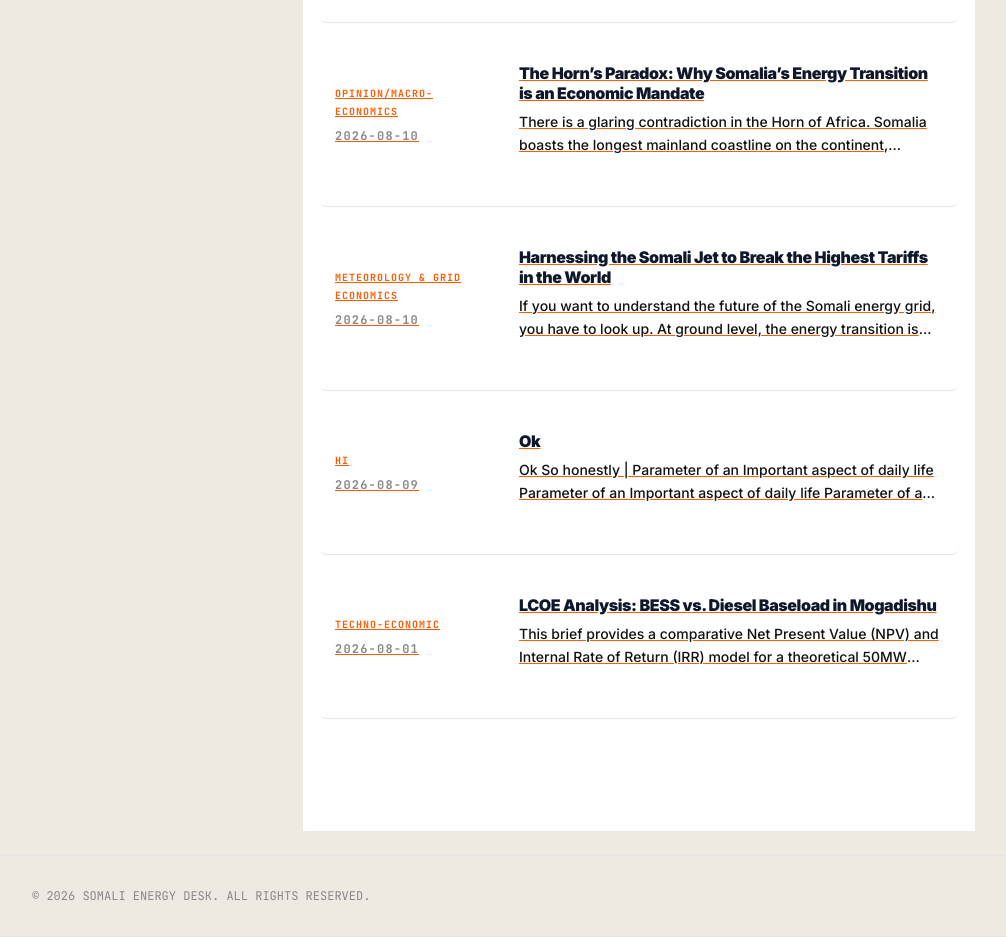
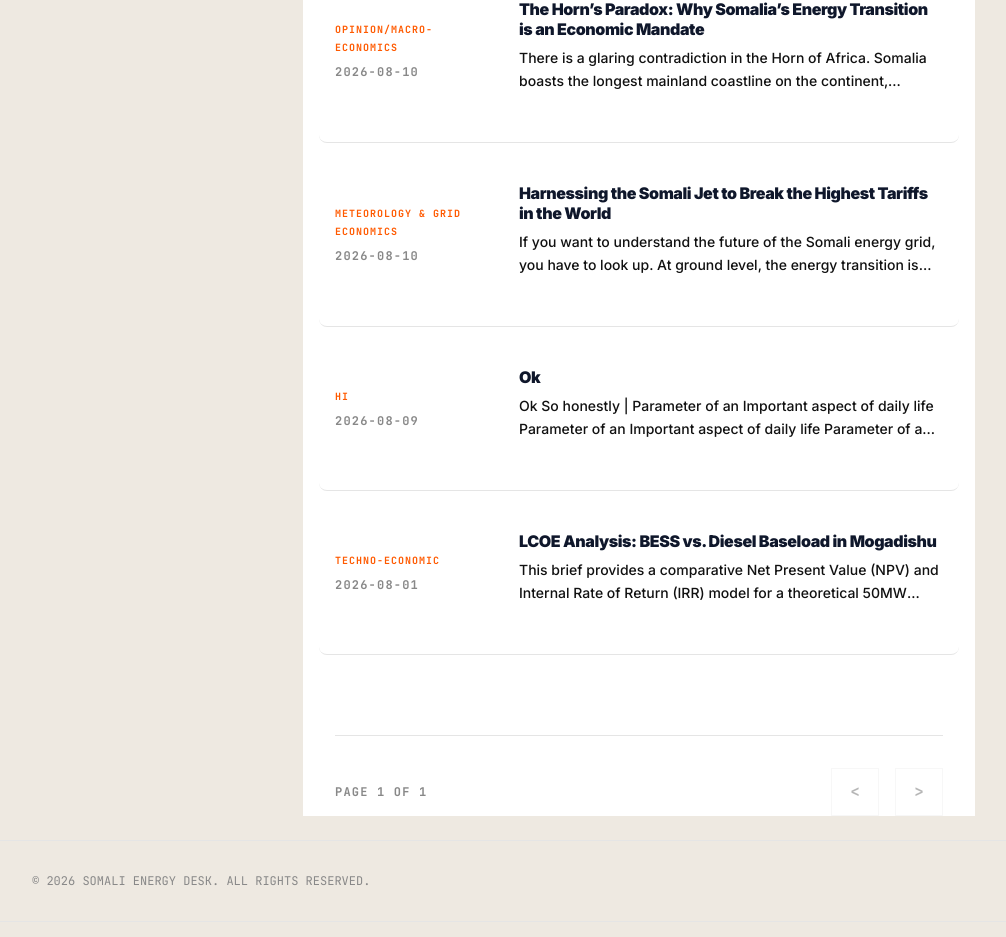
Before and after one commit to engnrhussein/somali-energy-desk, a Next.js app: page /briefs in a window 1280 px wide. Shown: the part 371-1308 px from the top of the page, without its empty margins (1-1007 px from the left). Built offline with nearby package versions, Linux system fonts and the light colour scheme.

Commit message:
fix: hard revert to original layout and apply css overrides for red underlines and spacing

```diff
--- a/src/app/briefs/page.tsx
+++ b/src/app/briefs/page.tsx
@@ -56,7 +56,7 @@ export default function BriefsPage() {
   return (
     <div className="flex flex-col min-h-full">
 
-      <section className="px-8 py-16 flex-1 bg-white">
+      <section className="px-8 flex-1 bg-white">
         <BriefsListClient briefs={briefs} />
       </section>
     </div>
--- a/src/components/BriefsListClient.tsx
+++ b/src/components/BriefsListClient.tsx
@@ -17,7 +17,7 @@ interface Props {
 
 export default function BriefsListClient({ briefs }: Props) {
   const [currentPage, setCurrentPage] = useState(1);
-  const itemsPerPage = 15;
+  const itemsPerPage = 10;
   const totalPages = Math.max(1, Math.ceil(briefs.length / itemsPerPage));
 
   const startIndex = (currentPage - 1) * itemsPerPage;
@@ -44,7 +44,7 @@ export default function BriefsListClient({ briefs }: Props) {
           <Link
             key={brief.slug}
             href={`/briefs/${brief.slug}`}
-            className="group flex flex-col md:flex-row gap-4 md:gap-8 items-start md:items-center py-8 border-b border-slate-light hover:bg-slate-50 transition-colors px-4 -mx-4 rounded-lg"
+            className="group flex flex-col md:flex-row gap-4 md:gap-8 items-start md:items-center py-8 border-b border-slate-light hover:bg-slate-50 transition-colors px-4 -mx-4 rounded-lg !no-underline !text-onyx"
           >
             <div className="w-full md:w-1/4 shrink-0">
               <span className="font-mono text-[10px] text-safety font-bold tracking-widest uppercase block mb-2">
@@ -72,7 +72,6 @@ export default function BriefsListClient({ briefs }: Props) {
         )}
       </div>
 
-      {totalPages > 1 && (
       <div className="flex items-center justify-between border-t border-slate-light pt-8 mt-8">
         <div className="text-xs font-mono font-bold tracking-widest text-slate-dim uppercase">
           Page {currentPage} of {totalPages}
@@ -81,20 +80,19 @@ export default function BriefsListClient({ briefs }: Props) {
           <button
             onClick={prevPage}
             disabled={currentPage === 1}
-              className="w-12 h-12 flex items-center justify-center border border-slate-light disabled:opacity-30 hover:border-safety hover:text-safety transition-colors font-mono font-bold"
+            className="w-12 h-12 flex items-center justify-center border border-slate-light disabled:opacity-30 hover:border-safety hover:text-safety transition-colors font-mono font-bold !no-underline !text-onyx"
           >
             &lt;
           </button>
           <button
             onClick={nextPage}
             disabled={currentPage === totalPages}
-              className="w-12 h-12 flex items-center justify-center border border-slate-light disabled:opacity-30 hover:border-safety hover:text-safety transition-colors font-mono font-bold"
+            className="w-12 h-12 flex items-center justify-center border border-slate-light disabled:opacity-30 hover:border-safety hover:text-safety transition-colors font-mono font-bold !no-underline !text-onyx"
           >
             &gt;
           </button>
         </div>
       </div>
-      )}
     </div>
   );
 }
```
Lines whose indentation alone changed are shown as unchanged.
